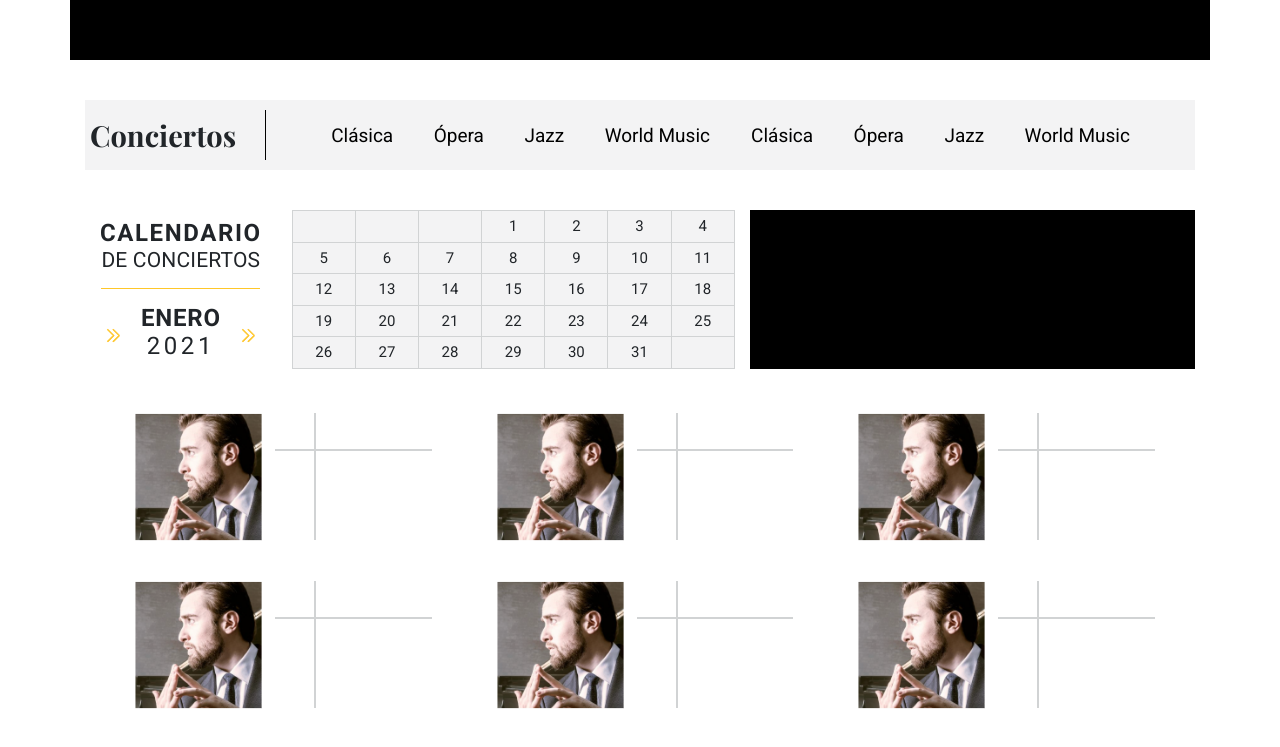
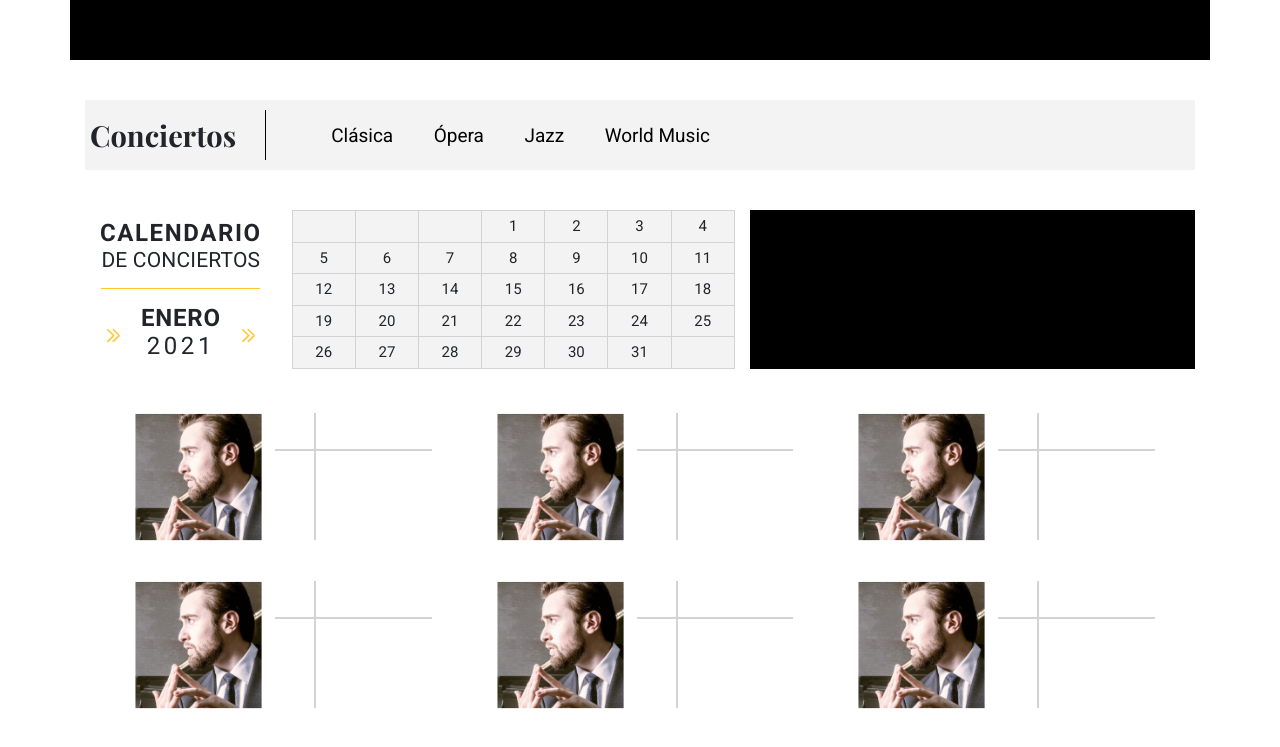
Before and after one commit to jomarz/tempo-front, a Vue app: page / in a window 1280 px wide. Shown: the part 920-1667 px from the top of the page. Built offline with nearby package versions, Linux system fonts and the light colour scheme.

Commit message:
Remove extra items from section nav

```diff
--- a/src/components/SectionNav.vue
+++ b/src/components/SectionNav.vue
@@ -7,10 +7,6 @@
             <div class="col-10 section-nav-menu">
                 <ul class="nav-menu section-menu">
                     <li class="navbar-menu-item" v-for="menuItem in menuItems" :key="menuItem"><a :href="menuItem.url" class='navbar-menu-link' :data-text="menuItem.text">{{menuItem.text}}</a></li>
-                    <li class="navbar-menu-item"><a href="#" class='navbar-menu-link' data-text='Clásica'>Clásica</a></li>
-                    <li class="navbar-menu-item"><a href="#" class='navbar-menu-link' data-text='Ópera'>Ópera</a></li>
-                    <li class="navbar-menu-item"><a href="#" class='navbar-menu-link' data-text='Jazz'>Jazz</a></li>
-                    <li class="navbar-menu-item"><a href="#" class='navbar-menu-link' data-text='World Music'>World Music</a></li>
                 </ul>
             </div>
         </div>
```
